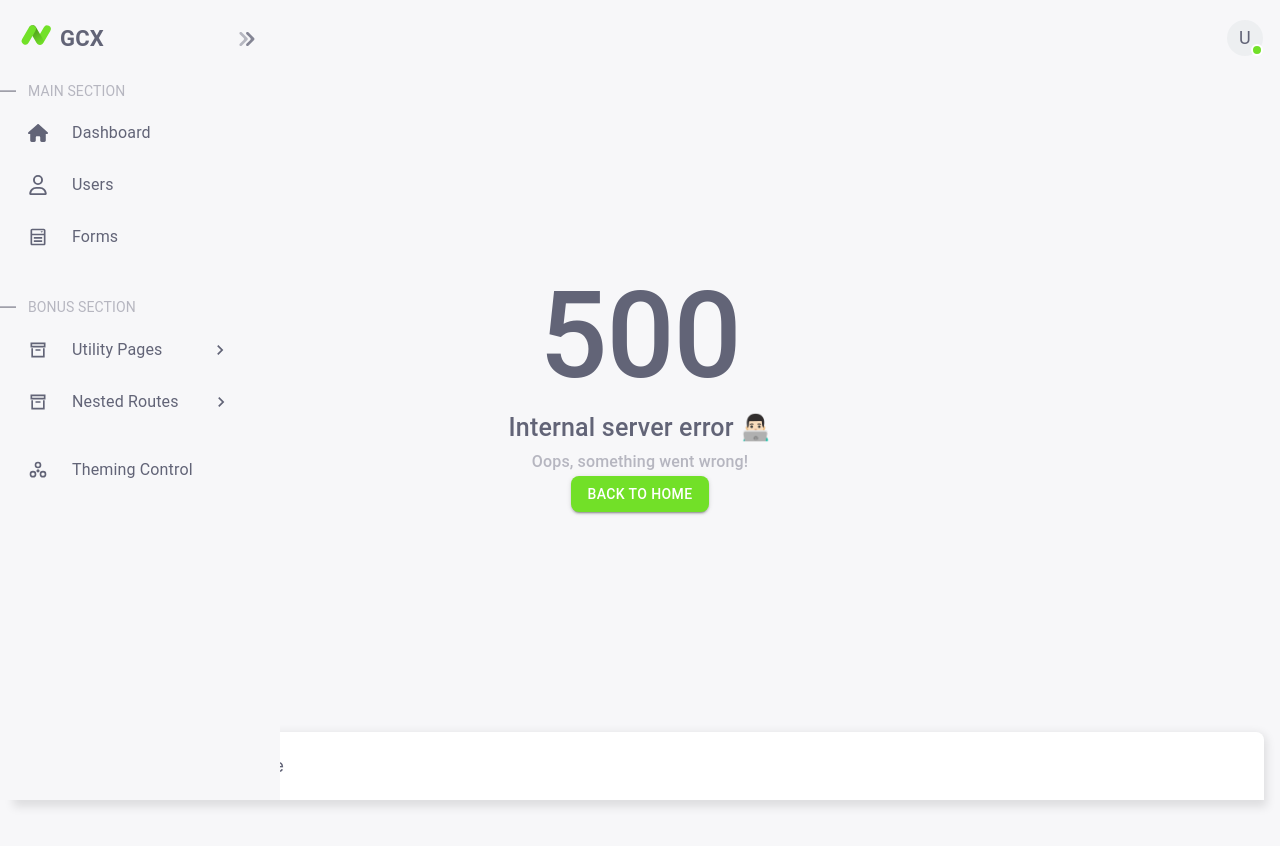
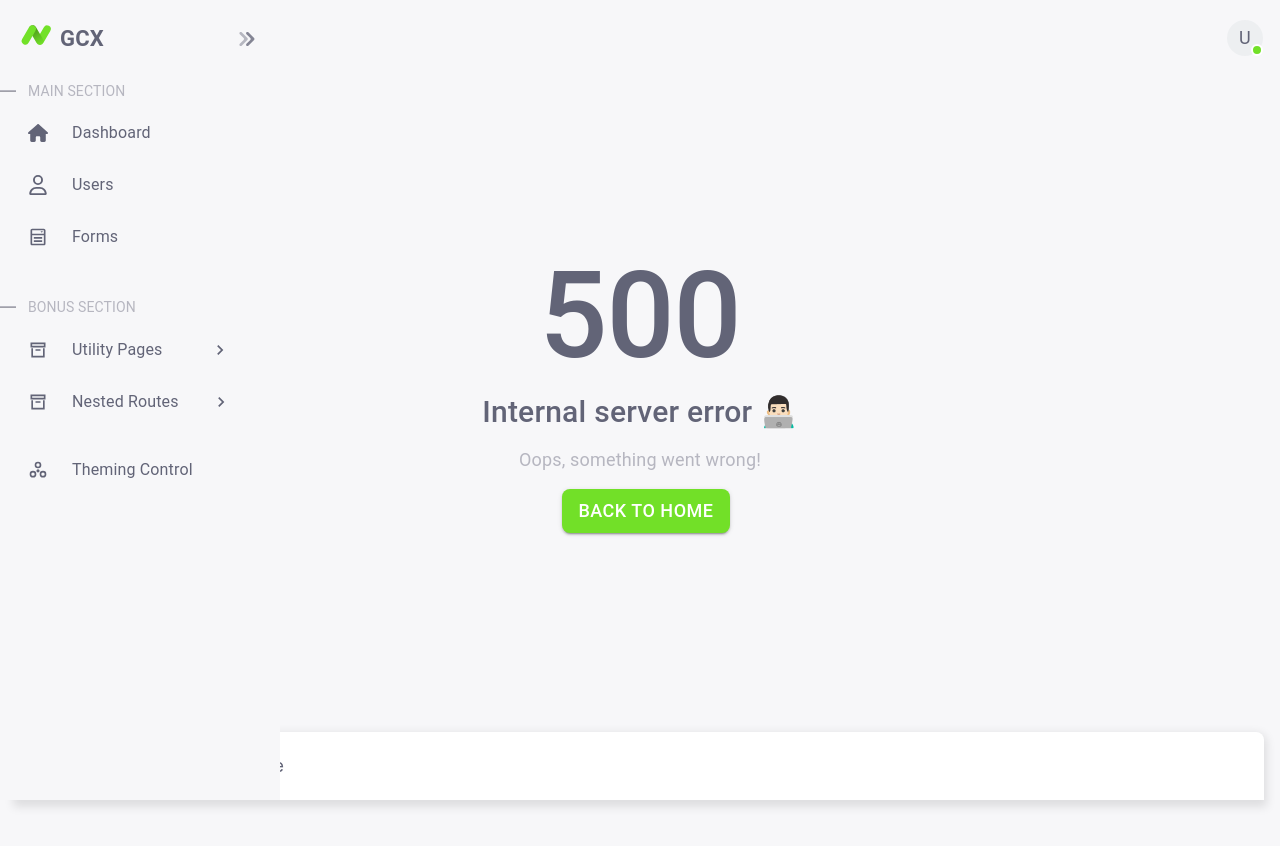
Before and after one commit to tagbochinedu/NCDX, a React (Vite) app: page /util/server-error-500 in a window 1280 px wide. Shown: the top 846 px of the page. Built offline with nearby package versions, Linux system fonts and the light colour scheme.

Commit message:
new commit

```diff
--- a/src/Pages/ComingSoon.tsx
+++ b/src/Pages/ComingSoon.tsx
@@ -17,13 +17,16 @@ const ComingSoon = () => {
       flexDirection: "column",
       justifyContent: "center",
       alignItems: "center",
+      paddingLeft: "20px",
+      paddingRight: "20px",
     },
-    title: { color: "#626477", fontSize: "30px" },
+    title: { color: "#626477", fontSize: { xs: "20px", sm: "30px" } },
     text: {
-      fontSize: "18px",
+      fontSize: { xs: "12px", sm: "18px" },
       marginTop: 1,
       marginBottom: 2,
       color: "#B6B6C0",
+      textAlign: "center",
     },
     input: {
       "& .MuiOutlinedInput-root": {
@@ -39,13 +42,16 @@ const ComingSoon = () => {
         },
         backgroundColor: "white",
       },
+      width: { xs: "100%", sm: "auto" },
+      marginBottom: { xs: "10px", sm: "0px" },
     },
     button: {
       color: "white",
-      marginLeft: "12px",
+      marginLeft: { xs: "0px", sm: "12px" },
+      width: { xs: "100%", sm: "auto" },
       fontSize: "18px",
-      borderRadius: '8px',
-      marginTop: '-2px'
+      borderRadius: "8px",
+      marginTop: "-2px",
     },
   };
   return (
@@ -75,12 +81,9 @@ const ComingSoon = () => {
           styling={styles.button}
           disableElevation={false}
           size="medium"
-
         >
           NOTIFY
         </Clickable>
-
-
       </form>
     </Box>
   );
--- a/src/Pages/Home.tsx
+++ b/src/Pages/Home.tsx
@@ -132,6 +132,7 @@ const Dashboard: React.FC<Props> = ({ children }) => {
     >
       <Drawer
         sx={{
+          backgroundColor: themeState[0].skin === 'semi dark' ? 'rgb(40, 42, 66)': '' ,
           margin: 1,
           display: {
             xs:
@@ -144,7 +145,7 @@ const Dashboard: React.FC<Props> = ({ children }) => {
           },
           position:
             open && tempOpen ? "absolute" : open && !tempOpen ? "relative" : "",
-          width: "0px",
+
         }}
         variant="permanent"
         open={open}
@@ -592,6 +593,7 @@ const Dashboard: React.FC<Props> = ({ children }) => {
                       : "inherit",
                   borderRadius: "8px",
                 }}
+                onClick={handleDrawerClose}
               >
                 <NavLink
                   to="/util/coming-soon"
@@ -653,6 +655,7 @@ const Dashboard: React.FC<Props> = ({ children }) => {
                       : "inherit",
                   borderRadius: "8px",
                 }}
+                onClick={handleDrawerClose}
               >
                 <NavLink
                   to="/util/under-maintenance"
@@ -714,6 +717,7 @@ const Dashboard: React.FC<Props> = ({ children }) => {
                       : "inherit",
                   borderRadius: "8px",
                 }}
+                onClick={handleDrawerClose}
               >
                 <NavLink
                   to="/util/page-not-found-404"
@@ -775,6 +779,7 @@ const Dashboard: React.FC<Props> = ({ children }) => {
                       : "inherit",
                   borderRadius: "8px",
                 }}
+                onClick={handleDrawerClose}
               >
                 <NavLink
                   to="/util/not-authorized-401"
@@ -836,6 +841,7 @@ const Dashboard: React.FC<Props> = ({ children }) => {
                       : "inherit",
                   borderRadius: "8px",
                 }}
+                onClick={handleDrawerClose}
               >
                 <NavLink
                   to="/util/server-error-500"
--- a/src/Pages/NotAuthorized.tsx
+++ b/src/Pages/NotAuthorized.tsx
@@ -11,6 +11,8 @@ const NotAuthorized = () => {
       flexDirection: "column",
       justifyContent: "center",
       alignItems: "center",
+      paddingLeft: "20px",
+      paddingRight: "20px",
     },
     code: {
       color: "#626477",
@@ -19,19 +21,24 @@ const NotAuthorized = () => {
     },
     title: {
       color: "#626477",
-      fontSize: "25px",
+      fontSize: { xs: "20px", sm: "30px" },
       fontWeight: "500",
       textAlign: "center",
     },
     message: {
+      fontSize: { xs: "12px", sm: "18px" },
+      marginTop: 1,
+      marginBottom: 2,
       color: "#B6B6C0",
-      fontSize: "16px",
-      fontWeight: "500",
       textAlign: "center",
     },
     button: {
+      color: "white",
+      marginLeft: { xs: "0px", sm: "12px" },
+      width: { xs: "100%", sm: "auto" },
+      fontSize: "18px",
       borderRadius: "8px",
-      color: "white",
+      marginTop: "-2px",
     },
   };
   return (
--- a/src/Pages/NotFound.tsx
+++ b/src/Pages/NotFound.tsx
@@ -11,6 +11,8 @@ const NotFound = () => {
       flexDirection: "column",
       justifyContent: "center",
       alignItems: "center",
+      paddingLeft: "20px",
+      paddingRight: "20px",
     },
     code: {
       color: "#626477",
@@ -19,21 +21,29 @@ const NotFound = () => {
     },
     title: {
       color: "#626477",
-      fontSize: "25px",
+      fontSize: { xs: "20px", sm: "30px" },
       fontWeight: "500",
       textAlign: "center",
     },
     message: {
+      fontSize: { xs: "12px", sm: "18px" },
+      marginTop: 1,
+      marginBottom: 2,
       color: "#B6B6C0",
-      fontSize: "16px",
-      fontWeight: "500",
       textAlign: "center",
     },
     button: {
+      color: "white",
+      marginLeft: { xs: "0px", sm: "12px" },
+      width: { xs: "100%", sm: "auto" },
+      fontSize: "18px",
       borderRadius: "8px",
-      color: "white",
+      marginTop: "-2px",
     },
   };
+
+
+
   return (
     <Box component="section" sx={styles.box}>
       <Typography variant="h2" component="h2" sx={styles.code}>
--- a/src/Pages/ServerError.tsx
+++ b/src/Pages/ServerError.tsx
@@ -11,6 +11,8 @@ const ServerError = () => {
      flexDirection: "column",
      justifyContent: "center",
      alignItems: "center",
+     paddingLeft: "20px",
+     paddingRight: "20px",
    },
    code: {
      color: "#626477",
@@ -19,19 +21,24 @@ const ServerError = () => {
    },
    title: {
      color: "#626477",
-      fontSize: "25px",
+     fontSize: { xs: "20px", sm: "30px" },
      fontWeight: "500",
      textAlign: "center",
    },
    message: {
+     fontSize: { xs: "12px", sm: "18px" },
+     marginTop: 1,
+     marginBottom: 2,
      color: "#B6B6C0",
-      fontSize: "16px",
-      fontWeight: "500",
      textAlign: "center",
    },
    button: {
+     color: "white",
+     marginLeft: { xs: "0px", sm: "12px" },
+     width: { xs: "100%", sm: "auto" },
+     fontSize: "18px",
      borderRadius: "8px",
-      color: "white",
+     marginTop: "-2px",
    },
  };
   return (
--- a/src/Pages/UnderMaintenance.tsx
+++ b/src/Pages/UnderMaintenance.tsx
@@ -11,13 +11,16 @@ const UnderMaintenance: React.FC = () => {
       flexDirection: "column",
       justifyContent: "center",
       alignItems: "center",
+      paddingLeft: "20px",
+      paddingRight: "20px",
     },
-    title: { color: "#626477", fontSize: "30px" },
+    title: { color: "#626477", fontSize: { xs: "20px", sm: "30px" } },
     text: {
-      fontSize: "18px",
+      fontSize: { xs: "12px", sm: "18px" },
       marginTop: 1,
       marginBottom: 2,
       color: "#B6B6C0",
+      textAlign: "center",
     },
     input: {
       "& .MuiOutlinedInput-root": {
@@ -33,10 +36,16 @@ const UnderMaintenance: React.FC = () => {
         },
         backgroundColor: "white",
       },
+      width: { xs: "100%", sm: "auto" },
+      marginBottom: { xs: "10px", sm: "0px" },
     },
     button: {
+      color: "white",
+      marginLeft: { xs: "0px", sm: "12px" },
+      width: { xs: "100%", sm: "auto" },
+      fontSize: "18px",
       borderRadius: "8px",
-      color: "white",
+      marginTop: "-2px",
     },
   };
 
```
Lines whose indentation alone changed are shown as unchanged.
